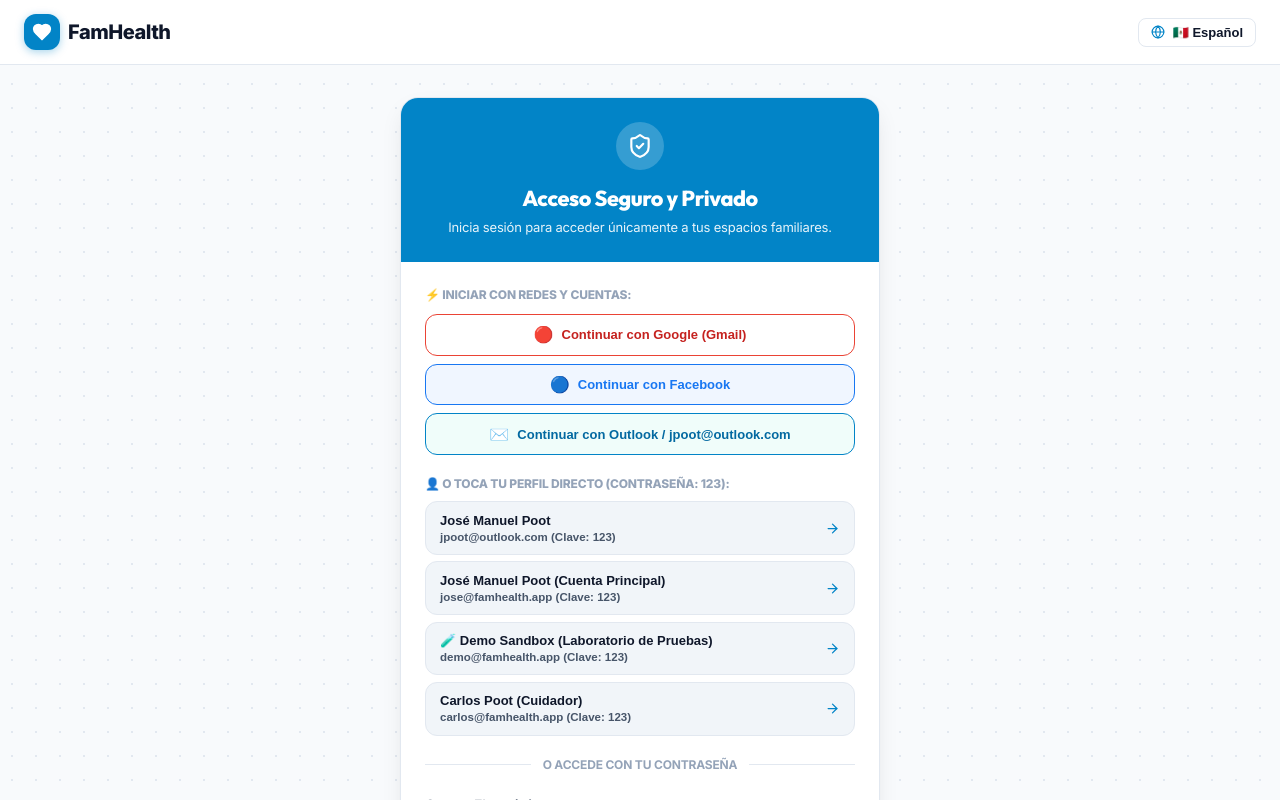
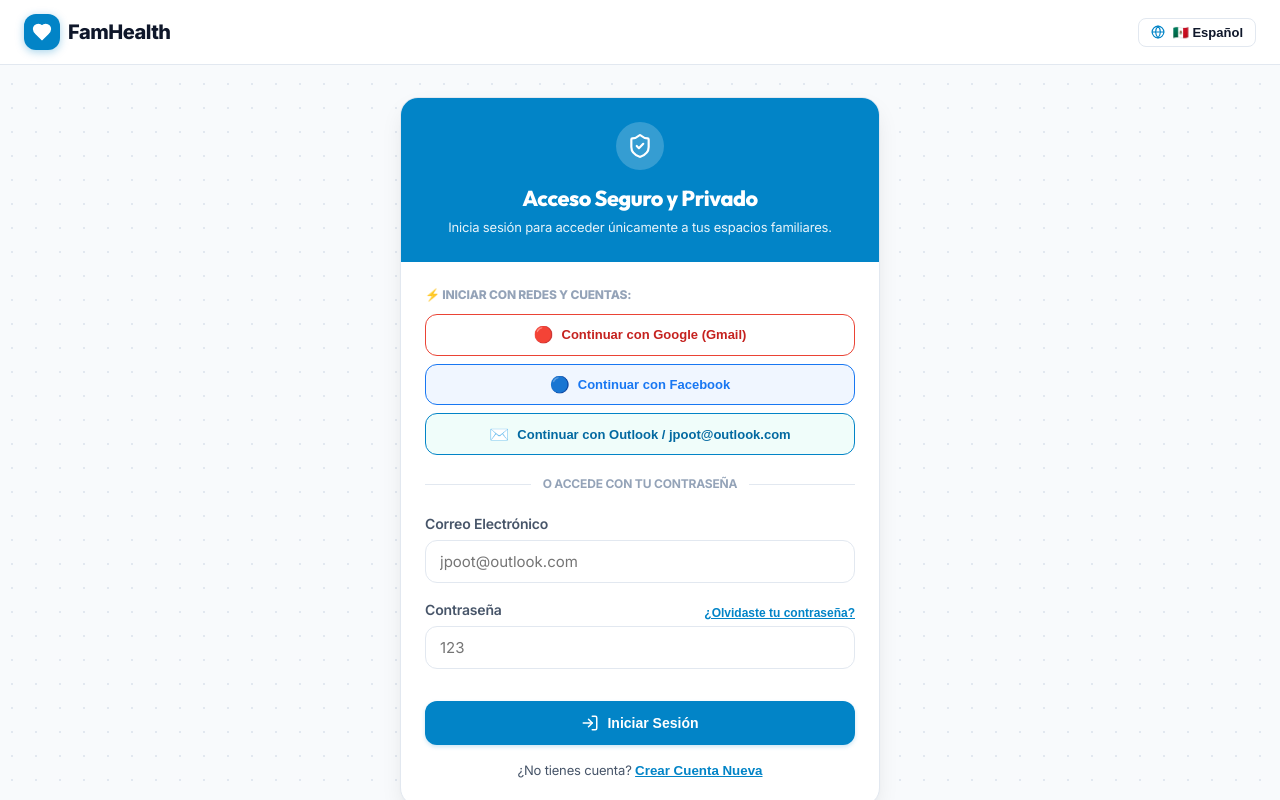
Before and after one commit to jpootpb/famhealth-app, a React (Vite) app: page / in a window 1280 px wide. Shown: the top 800 px of the page. Built offline with nearby package versions, Linux system fonts and the light colour scheme.

Commit message:
fix: Secure auth screen by removing public user list and passwords, and add auto-reconciliation for Familia Poot Ibarra

```diff
--- a/src/components/auth/AuthModal.tsx
+++ b/src/components/auth/AuthModal.tsx
@@ -158,9 +158,6 @@
                 <div>
                   <div style={{ fontWeight: 800, fontSize: '0.95rem' }}>{currentUser.name}</div>
                   <div style={{ fontSize: '0.75rem', color: 'var(--text-secondary)' }}>{currentUser.email}</div>
-                  <div style={{ fontSize: '0.7rem', color: 'var(--primary)', fontWeight: 600, marginTop: '0.15rem' }}>
-                    🔑 {language === 'es' ? `Clave: ${currentUser.password || '123'}` : `Password: ${currentUser.password || '123'}`}
-                  </div>
                 </div>
               </div>
 
--- a/src/components/auth/AuthScreen.tsx
+++ b/src/components/auth/AuthScreen.tsx
@@ -264,51 +264,6 @@
               </div>
             </div>
 
-            {/* Quick 1-Click Saved Accounts */}
-            <div style={{ marginBottom: '1.25rem' }}>
-              <span
-                style={{
-                  fontSize: '0.75rem',
-                  textTransform: 'uppercase',
-                  color: 'var(--text-muted)',
-                  fontWeight: 800,
-                  display: 'block',
-                  marginBottom: '0.5rem'
-                }}
-              >
-                {language === 'es' ? '👤 O toca tu perfil directo (Contraseña: 123):' : '👤 Or tap your profile (Password: 123):'}
-              </span>
-
-              <div style={{ display: 'flex', flexDirection: 'column', gap: '0.4rem' }}>
-                {allUsers.map(user => (
-                  <button
-                    key={user.id}
-                    type="button"
-                    onClick={() => switchUser(user.id)}
-                    className="btn btn-secondary"
-                    style={{
-                      justifyContent: 'space-between',
-                      textAlign: 'left',
-                      padding: '0.65rem 0.875rem',
-                      borderRadius: 'var(--radius-md)',
-                      backgroundColor: 'var(--bg-secondary)',
-                      border: '1px solid var(--border-color)'
-                    }}
-                  >
-                    <div>
-                      <strong style={{ fontSize: '0.8125rem', display: 'block', color: 'var(--text-primary)' }}>
-                        {user.name}
-                      </strong>
-                      <span style={{ fontSize: '0.72rem', color: 'var(--text-secondary)' }}>
-                        {user.email} (Clave: {user.password || '123'})
-                      </span>
-                    </div>
-                    <ArrowRight size={15} color="var(--primary)" />
-                  </button>
-                ))}
-              </div>
-            </div>
-
             <div
               style={{
                 display: 'flex',
--- a/src/context/AppContext.tsx
+++ b/src/context/AppContext.tsx
@@ -193,9 +193,35 @@
   useEffect(() => { LocalStore.saveStudies(allStudies); }, [allStudies]);
   useEffect(() => { LocalStore.saveCustomPharmacies(customPharmacies); }, [customPharmacies]);
 
-  // Auto-heal current user if joinedFamilyIds is empty
+  // Auto-heal current user & reconcile default family circles across devices
   useEffect(() => {
-    if (currentUser && currentUser.id !== 'guest' && (!currentUser.joinedFamilyIds || currentUser.joinedFamilyIds.length === 0)) {
+    // 1. Ensure circle-poot-ibarra is in allFamilyCircles
+    const hasPootIbarra = allFamilyCircles.some(c => c.id === 'circle-poot-ibarra');
+    if (!hasPootIbarra) {
+      const ibarraCircle: FamilyCircle = {
+        id: 'circle-poot-ibarra',
+        name: 'Familia Poot Ibarra',
+        inviteCode: 'IBARRA-2026',
+        createdAt: '2026-08-18'
+      };
+      setAllFamilyCircles(prev => [ibarraCircle, ...prev]);
+    }
+
+    // 2. If current user is jpoot@outlook.com or jose@famhealth.app, ensure circle-poot-ibarra is linked
+    if (currentUser && currentUser.id !== 'guest' && (currentUser.email === 'jpoot@outlook.com' || currentUser.email === 'jose@famhealth.app')) {
+      const needsIbarra = !currentUser.joinedFamilyIds?.includes('circle-poot-ibarra');
+      if (needsIbarra) {
+        const updatedIds = ['circle-poot-ibarra', ...(currentUser.joinedFamilyIds || ['circle-poot'])];
+        const updatedUser: UserAccount = {
+          ...currentUser,
+          activeFamilyId: 'circle-poot-ibarra',
+          joinedFamilyIds: updatedIds
+        };
+        setCurrentUser(updatedUser);
+        setActiveFamilyIdState('circle-poot-ibarra');
+        setAllUsers(prev => prev.map(u => u.id === currentUser.id ? updatedUser : u));
+      }
+    } else if (currentUser && currentUser.id !== 'guest' && (!currentUser.joinedFamilyIds || currentUser.joinedFamilyIds.length === 0)) {
       const defaultFamIds = allFamilyCircles.map(c => c.id);
       const healedUser: UserAccount = {
         ...currentUser,
@@ -205,7 +231,7 @@
       setCurrentUser(healedUser);
       setAllUsers(prev => prev.map(u => u.id === currentUser.id ? healedUser : u));
     }
-  }, [currentUser, allFamilyCircles]);
+  }, [allFamilyCircles, currentUser]);
 
   // Family circles visible to current logged-in user (with fallback to allFamilyCircles if empty)
   const userCircles = getUserVisibleFamilyCircles(currentUser, allFamilyCircles);
```
